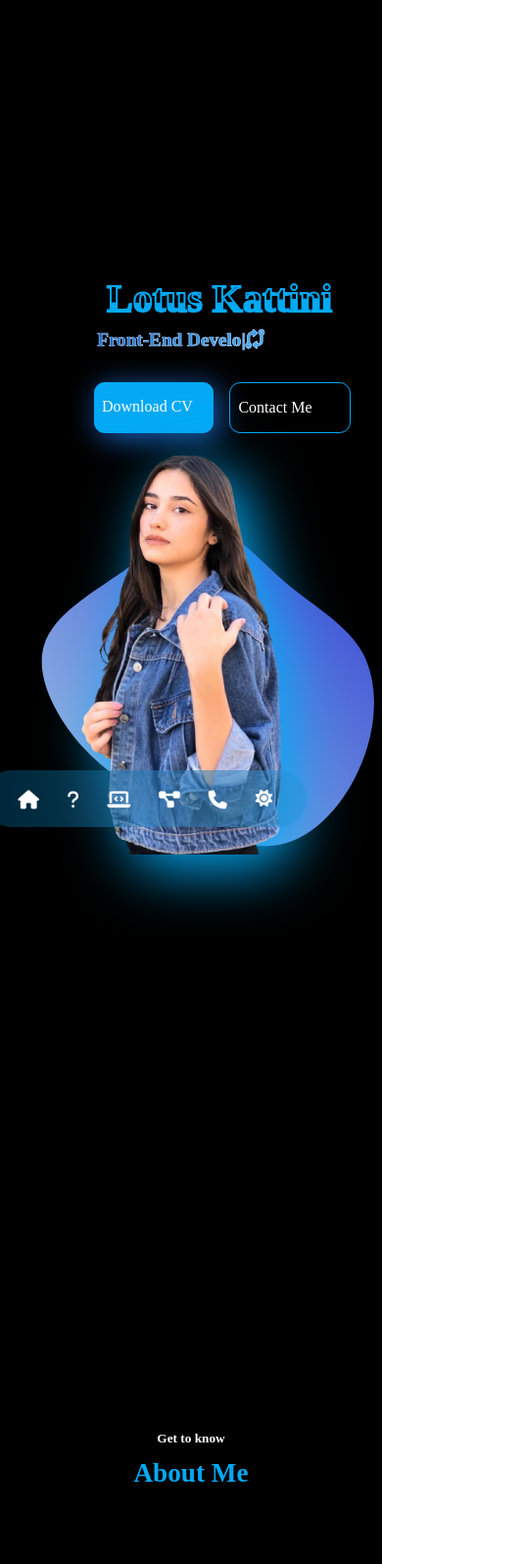
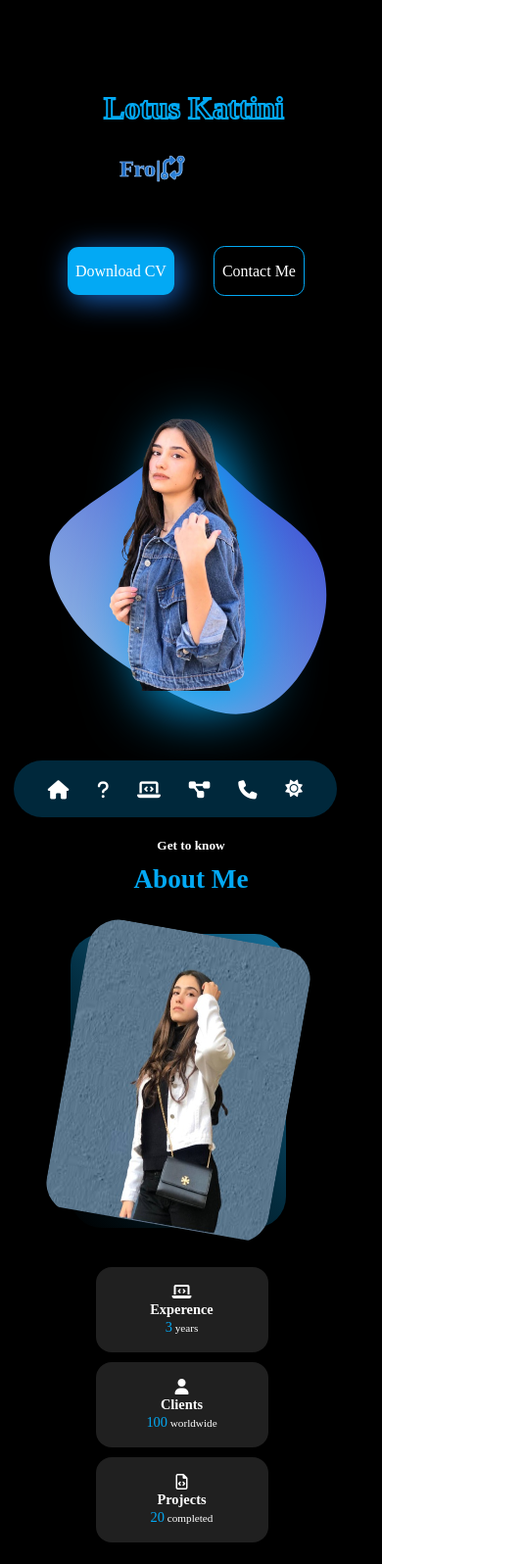
Before and after one commit to Lotus-Kattini/Lotus-protifolio, a website: page index.html in a window 390 px wide. Shown: the top 1596 px of the page at 98% size, 536 px wide, since content can reach past the window. Drawn offline with nearby package versions, Linux system fonts and the light colour scheme.

Commit message:
Add files via upload

```diff
--- a/index.html
+++ b/index.html
@@ -37,7 +37,7 @@
 </script>
   </head>
   <body>
-    <div class="allhtml">
+    <div id="proloader"></div>
     <div id="home" class="all">
       <!-- <button class='darkmode' >D</button> -->
       <div class="header-container">
@@ -47,13 +47,11 @@
             <h1>Lotus Kattini</h1>
           </div>
           <h2 class="frontend "><span class="autoType">Front-end Developer</span><i class="fa-solid fa-code-compare"></i> </h2>
-          <div class="links">
-            <a href="images/my cv.pdf" class="downloadbtn" download="">Download CV</a>
-            <a href="#contact" class="contactbtn"
-              >Contact Me</a
-            >
-          </div>
 
+          <a href="images/my cv.pdf" class="downloadbtn" download="">Download CV</a>
+          <a href="#contact" class="contactbtn"
+            >Contact Me</a
+          >
           <div class="headersocials">
             <a
               href="https://www.facebook.com/lotus.kattini.5?mibextid=LQQJ4d"
@@ -398,7 +396,6 @@
       <button class="Darkmode"><i class="fa-solid fa-sun"></i></button>
     </nav>
 
-  </div>
     <script src="main.js"></script>
     <script src="https://unpkg.com/typed.js@2.0.16/dist/typed.umd.js"></script>
 
--- a/main.js
+++ b/main.js
@@ -5,8 +5,14 @@ let started=false
 let expsection=document.querySelector('.expertwo')
 let spans=document.querySelectorAll('.progress span')
 
+let proloader=document.getElementById('proloader');
+
+window.addEventListener('load',()=>{
+  proloader.style.display='none';
+})
+
 var typed = new Typed('.autoType',{
-  strings:["Programmer","Front-End Developer"],
+  strings:["Programmer","Front-End Dev"],
   typeSpeed:150,
   backSpeed:150,
   loop:true
@@ -108,11 +114,19 @@ const data=[
     },
     {
       id:8,
-      image:'images/MUI.jpg',
+      image:'images/materialUI.jpg',
       header:'Material UI project',
       title:"A full Material UI project with dark mode and light mode,its fully working in local host only because i use a JSON server not an API",
       github:'https://github.com/Lotus-Kattini/MUI-React-Pro',
       demo:'https://lk-material-ui-project.netlify.app/'
+    },
+    {
+      id:9,
+      image:'images/guessGame.jpg',
+      header:'Guess Word Game',
+      title:"A game project that requires a lot of logic and really good understanding of JS, its fully responsive with so many features",
+      github:'https://github.com/Lotus-Kattini/Guess-word-game',
+      demo:'https://guess-the-word-game-lk.netlify.app/'
     },
 ]
 
--- a/nav.css
+++ b/nav.css
@@ -11,8 +11,8 @@ nav{
     gap: 0.8rem;
     z-index: 2;
     position: fixed;
-    left: 50%;
-    transform: translateX(-50%);
+    /* left: 50%;
+    transform: translateX(-50%); */
     bottom: 2rem;
     backdrop-filter: blur(45px);
 }
@@ -59,7 +59,7 @@ nav a:hover,.Darkmode:hover{
 
 @media (max-width: 414px){
     nav{
-        left: 38%;
-        bottom: 0;
+        left: 3.5%;
+        bottom: 10px;
     }
 }
--- a/services.css
+++ b/services.css
@@ -7,7 +7,7 @@
     padding-top: 5rem;
     display: grid;
     grid-template-columns: repeat(3,1fr);
-    padding-left: 7rem;
+    padding-left: 2rem;
     padding-bottom: 8rem;
 }
 
@@ -45,7 +45,7 @@
     font-size: 1.4rem;
 }
 
-@media (max-width:1077px){
+/* @media (max-width:1077px){
     .allservices{
         grid-template-columns: repeat(2,1fr);
         padding-left: 1rem;
@@ -77,4 +77,4 @@
     .service{
         width: 20rem;
     }
-}
+} */
--- a/style.css
+++ b/style.css
@@ -20,12 +20,6 @@
 .body {
   width: fit-content;
 }
-.allhtml{
-  width: 100%;
-  scroll-timeline-axis: none;
-  padding-left: 0;
-  margin-left: 0;
-}
 .header-container {
   display: flex;
   justify-content: space-evenly;
@@ -38,7 +32,7 @@
 .heroIMG img {
   width: 20rem;
   position: absolute;
-  right: 20rem;
+  right: 15rem;
   bottom: 10.5rem;
   filter: drop-shadow(15px 15px 30px #03a9f4);
 }
@@ -46,8 +40,8 @@
 .svg {
   position: relative;
   transition: all 0.3s ease 0s;
-  width: 200%;
-  right: 11rem;
+  width: 550px;
+  right: -5rem;
 }
 
 .darkmode {
@@ -174,6 +168,14 @@
   animation: animate 4s ease-in-out infinite;
 }
 
+#proloader{
+  background: #0a0b1c url(images/preloaderr-unscreen.gif) no-repeat center center;
+  width: 100%;
+  height: 100vh;
+  position: fixed;
+  z-index: 100;
+}
+
 @keyframes animate {
   0%,
   100% {
@@ -205,225 +207,6 @@
   }
 }
 
-@media (max-width: 1415px) {
-
-  .header-container {
-    padding: 0;
-  }
-  .headerinfo {
-    margin-bottom: 8rem;
-    margin-right: 15rem;
-  }
-
-  .heroIMG img {
-    width: 22rem;
-    position: absolute;
-    right: 27rem;
-    top: 8rem;
-    filter: drop-shadow(15px 15px 30px #03a9f4);
-  }
-  .svg {
-    position: relative;
-    transition: all 0.3s ease 0s;
-    right: 25rem;
-    bottom: 5rem;
-  }
-}
-
-@media (max-width: 1237px) {
-  .heroIMG img {
-    right: 23rem;
-  }
-}
-
-@media (max-width: 1077px) {
-  .heroIMG img {
-    right: 11rem;
-    top: 3rem;
-  }
-  .svg {
-    right: 17rem;
-  }
-}
-
-@media (max-width: 971px) {
-  .all {
-    padding: 0;
-    margin: 0;
-  }
-  .heroIMG img {
-    right: 10rem;
-    top: 5rem;
-    width: 20rem;
-  }
-  .svg {
-    right: 18rem;
-  }
-  .header-container {
-    padding-top: 3rem;
-    display: flex;
-    padding-bottom: 0;
-    /* height: 70vh; */
-    height: fit-content;
-  }
-}
-
-@media (max-width: 814px) {
-  .headerinfo {
-    width: 80%;
-    padding-left: 2rem;
-  }
-
-  .heroIMG img {
-    width: 14rem;
-    top: -1rem;
-  }
-  .svg {
-    right: 17rem;
-    /* width: 15rem; */
-  }
-  .heroIMG {
-    margin-left: 7rem;
-  }
-
-  .headersocials {
-    justify-content: left;
-    padding-left: 2rem;
-    column-gap: 2rem;
-  }
-}
-@media (max-width: 738px) {
-  .links{
-    display: flex;
-    justify-content: space-evenly;
-  }
-  .links a{
-    width: 100%;
-  }
-}
-
-@media (max-width: 712px) {
-  .heroIMG img {
-    right: 5rem;
-  }
-  .svg {
-    right: 13rem;
-  }
-}
-
-@media (max-width: 644px) {
-  .header-container {
-    display: flex;
-    flex-direction: column;
-  }
-
-  .headerinfo {
-    padding-left: 13rem;
-  }
-
-  .svg {
-    right: 13rem;
-    bottom: 10rem;
-  }
-
-  .heroIMG img {
-    right: 10rem;
-    width: 22rem;
-    top: 12rem;
-  }
-}
-
-@media (max-width: 595px) {
-  .headerinfo {
-    width: 100%;
-    padding-left: 15rem;
-  }
-  .nameanimation h1 {
-    width: 100%;
-    /* height: 5rem; */
-    font-size: 2.5rem;
-    padding-left: 10rem;
-  }
-}
-
-@media (max-width: 522px) {
-  .headerinfo {
-    width: 100%;
-    padding-left: 7rem;
-    padding-top: 5rem;
-    margin-right: 0;
-  }
-  .nameanimation h1 {
-    width: 100%;
-    /* height: 5rem; */
-    font-size: 2.5rem;
-    padding-left: 8rem;
-  }
-  .heroIMG img {
-    right: 8rem;
-  }
-}
-
-@media (max-width: 488px) {
-  .headerinfo {
-    width: 100%;
-    padding-left: 15rem;
-  }
-  .nameanimation h1 {
-    width: 100%;
-    /* height: 5rem; */
-    font-size: 2.5rem;
-    padding-left: 6rem;
-  }
-
-  .headerinfo h2 {
-    width: 100%;
-    font-size: 1.2rem;
-  }
-}
-
-@media (max-width: 476px) {
-  .headerinfo {
-    width: 100%;
-    padding-left: 7rem;
-  }
-  .svg {
-    right: 9rem;
-  }
-  .heroIMG img {
-    right: 5rem;
-  }
-}
-
-@media (max-width: 414px) {
-  .headerinfo {
-    padding-top: 16rem;
-    margin-right: 4rem;
-  }
-  .nameanimation {
-    padding-left: 8rem;
-  }
-  .svg {
-    right: 3rem;
-    width: 36rem;
-  }
-  .heroIMG img {
-    right: 2rem;
-    width: 22rem;
-    top: 27rem;
-  }
-}
-
-@media (max-width: 395px) {
-  .svg {
-    width: 30rem;
-    right: 5rem;
-  }
-  .heroIMG {
-    width: 390px;
-    height: 844px;
-  }
-}
 /* ================================ */
 .aboutSection {
   background-color: #000;
@@ -446,20 +229,23 @@
 
 .about__container {
   display: grid;
-  grid-template-columns: 35% 50%;
+  grid-template-columns: 32% 50%;
   gap: 15%;
   padding-top: 5rem;
   padding-bottom: 5rem;
 }
 
 .about__Me {
-  width: 22rem;
+  width: 20rem;
+  height: 23rem;
   aspect-ratio: 1/1;
   border-radius: 2rem;
   background: linear-gradient(45deg, #000, #032f43, #146f9a);
   display: grid;
   place-items: center;
   margin-left: 12rem;
+  position: relative;
+  top: -20px;
 }
 
 .about__Me-image {
@@ -479,7 +265,7 @@
 .about__cards {
   display: grid;
   grid-template-columns: repeat(3, 1fr);
-  gap: 1.2rem;
+  gap: 0;
 }
 
 .ppp {
@@ -540,135 +326,113 @@
   font-size: 1.2rem;
 }
 
-@media (max-width: 1415px) {
-  .about__container {
-    display: grid;
-    grid-template-columns: 27% 40%;
-    gap: 15%;
-    padding-top: 5rem;
-    padding-bottom: 5rem;
-    padding-left: 0;
-    padding-right: 3rem;
+/* Start Media Query */
+@media screen and (max-width:768px) {
+  .nameanimation h1:nth-child(1) {
+    font-size: 32px;
+    max-width: 100%;
+    position: relative;
+    text-align: center;
+    top: -30px;
+    left: 15px;
   }
-  .about__Me {
-    margin-left: 5rem;
+  .nameanimation h1:nth-child(2) {
+    display: none;
   }
-  .ppp {
-    width: 35rem;
+  .headerinfo h2 {
+    position: relative;
+    left: 80px;
+    top: -50px;
   }
-}
+  .contactbtn {
+    position: relative;
+    left: 50px;
+  }
+  .downloadbtn {
+    position: relative;
+    left: 30px;
+  }
+  .header-container {
+    display: flex;
+    flex-direction: column;
+  }
+  .heroIMG img {
+    width: 15rem;
+    position: absolute;
+    left: 15%;
+    top: 48%;
+    overflow: hidden;
+  }
+  .svg {
+    width: 400px;
+    position: relative;
+    left: -0;
+  }
 
-@media (max-width: 1077px) {
-  .about__container {
-    display: grid;
-    grid-template-columns: 27% 35%;
-    gap: 15%;
-    padding-top: 5rem;
-    padding-bottom: 5rem;
-    padding-left: 0;
-    padding-right: 3rem;
-  }
-  .about__Me {
-    margin-left: 1rem;
-  }
-}
-
-@media (max-width: 946px) {
-  .about__container {
-    display: grid;
-    grid-template-columns: 20% 30%;
-    gap: 13.5%;
-  }
-  .about__Me {
-    margin-top: 4rem;
-    margin-left: 7rem;
-    width: 40%;
-  }
-  .about__contant {
-    padding-left: 5rem;
-  }
-  .about__card {
-    width: 10rem;
-  }
-  .ppp {
-    width: 27rem;
-  }
-}
-
-@media (max-width: 814px) {
-  .about__contant {
-    padding-left: 4rem;
-  }
-  .about__card {
-    width: 7rem;
-  }
-  .ppp {
-    width: 25rem;
-  }
-  .about__Me {
-    width: 50%;
-    padding-top: 8rem;
-  }
-}
-
-@media (max-width: 821px) {
-  .about__card {
-    width: 9rem;
-  }
-  .about__Me {
-    width: 40%;
-  }
-  .about__Me-image img {
-    width: 17rem;
-  }
-}
-
-@media (max-width: 769px) {
-  .about__Me {
-    width: 15rem;
-    padding-top: 4rem;
-    margin: 0;
-    margin-left: 2rem;
-  }
-  .about__Me-image img {
-    width: 15rem;
-  }
-  .about__contant {
-    padding-left: 5rem;
-  }
-  .about__card {
-    width: 7rem;
-  }
-  .ppp {
-    width: 20rem;
-  }
-}
-@media (max-width: 640px){
-  .about__Me{
-    margin-left: 0;
-  }
-  .about__contant{
-    padding-left: 3.5rem;
-  }
-}
-
-@media (max-width: 414px) {
   .about__container {
     display: flex;
     flex-direction: column;
+    max-width: 100%;
+  }
+  .about__Me {
+    width: 220px;
+    height: 300px;
+    position: relative;
+    left: -120px;
+    top: -40px;
+  }
+  .about__Me-image img {
+    width: 230px;
+    height: 300px;
   }
   .about__cards {
-    display: grid;
-    grid-template-columns: repeat(2, 1fr);
-    padding-top: 3.5rem;
-    padding-left: 0;
+    display: flex;
+    flex-direction: column;
+    flex-wrap: wrap;
+    position: relative;
+    left: 25%;
+    gap: 10px;
   }
   .ppp {
-    width: 17rem;
+    width: 100%;
+    line-height: 1.4;
   }
-  .about__Me {
-    width: 40%;
-    padding: 0 11rem;
-    margin-left: 1.2rem;
+  .talkbtn {
+    position: relative;
+    left: 35%;
   }
+  .service {
+    width: 22rem !important;
+    position: relative;
+    left: -20px;
+    margin: 5px 0;
+    box-shadow: none !important;;
+  }
+  .allservices {
+    display: grid;
+    grid-template-columns: repeat(1, 1fr) !important;
+  }
+  .experience__container {
+    position: relative;
+    width: 22rem !important;
+    left: -375px;
+  }
+  .experience__contant {
+    display: grid;
+    grid-template-columns: repeat(2, 1fr) !important;
+    position: relative;
+    left: -20px;
+  }
+  nav {
+    left: 5%;
+    bottom: 10px;
+  }
+  .contact__option {
+    width: 20rem !important;
+    position: relative;
+    left: -50px;
+    padding: 20px 0 !important;
+  }
+
 }
+/* End Media Query */
```
Also changed, not shown: Skills.css (+4 -8 lines), protifolio.css (+3 -4 lines), images/materialUI.jpg (added), images/preloader.gif (added), images/preloaderr-unscreen.gif (added), images/preloaderr.gif (added).
